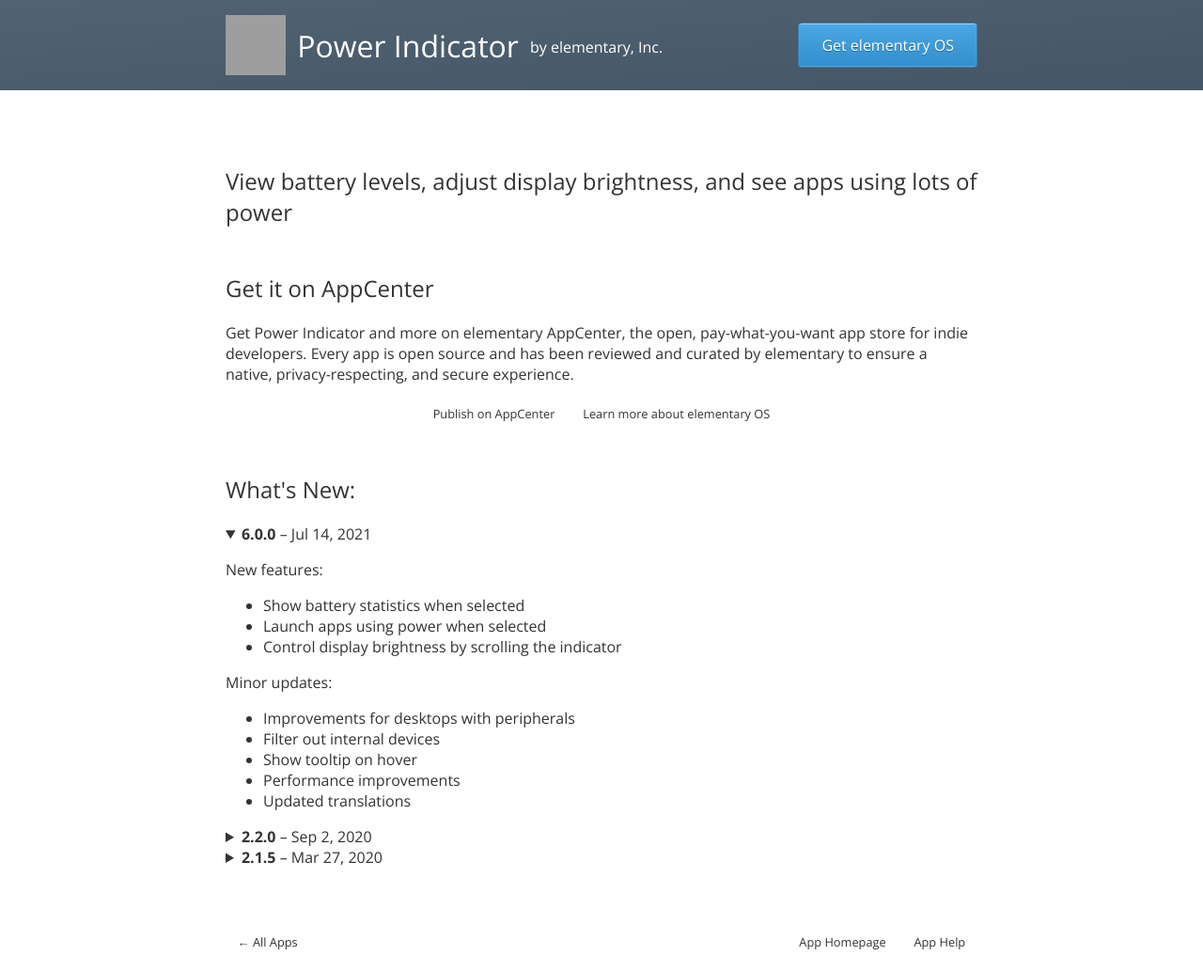
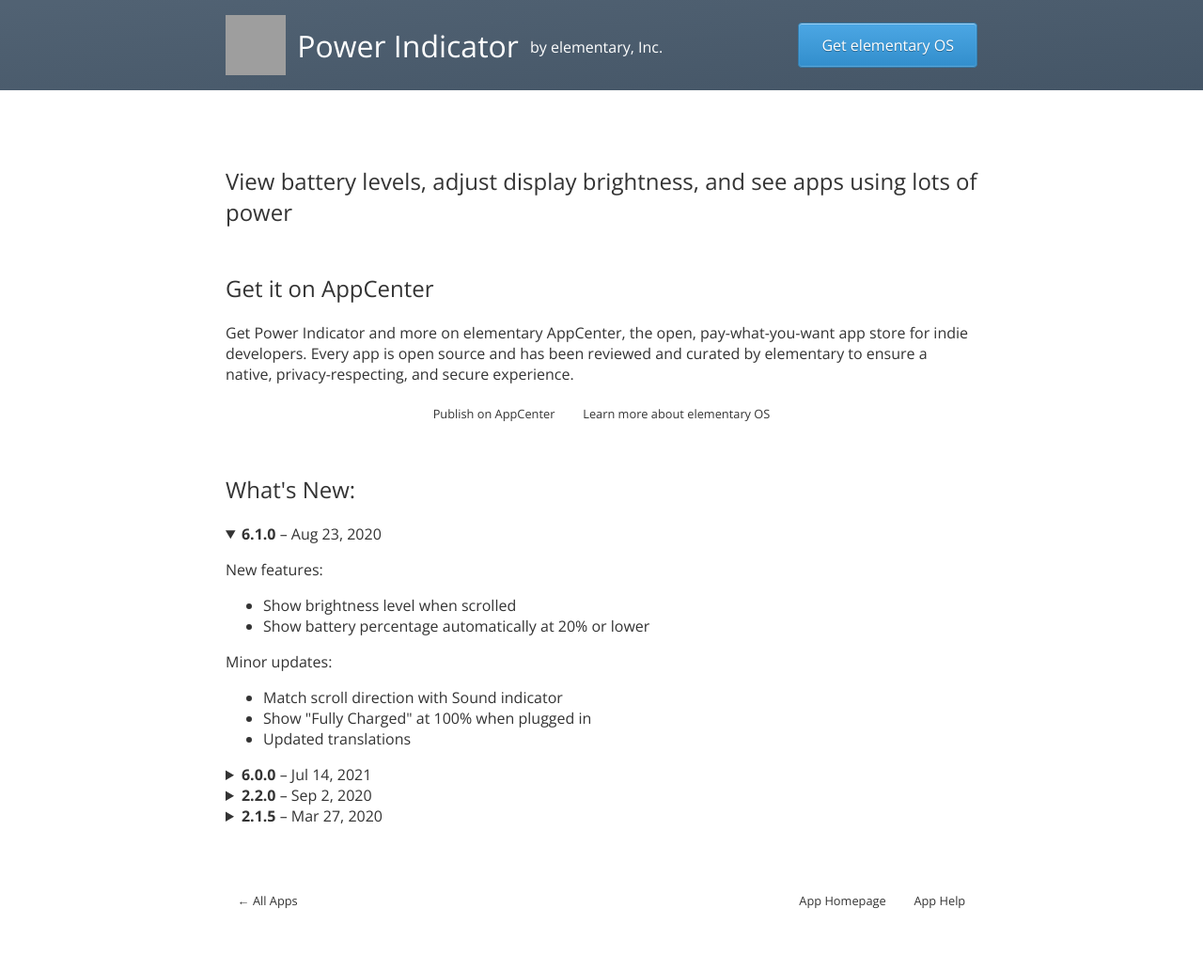
Before and after one commit to elementary/appcenter-web, a Jekyll site: the page built from _apps/wingpanel-indicator-power.md, in a window 1280 px wide. Shown: the whole page at 94% size. Built offline with Jekyll 4.4.1, drawn with Linux system fonts in a browser that asks for light colours; nearby versions of some CDN libraries; after the commit the page ends 989 px from its top, so only the background shows below that; grey boxes are pictures that could not be loaded.

Commit message:
Automatic update of data

```diff
--- a/_apps/wingpanel-indicator-power.md
+++ b/_apps/wingpanel-indicator-power.md
@@ -15,6 +15,30 @@ color:
   primary-text: "#fff"
 price: 0
 releases:
+- version: 6.1.0
+  unix-timestamp: 1598140800
+  description: |-
+    <p>New features:</p>
+
+    <ul>
+
+      <li>Show brightness level when scrolled</li>
+
+      <li>Show battery percentage automatically at 20% or lower</li>
+
+    </ul>
+
+    <p>Minor updates:</p>
+
+    <ul>
+
+      <li>Match scroll direction with Sound indicator</li>
+
+      <li>Show "Fully Charged" at 100% when plugged in</li>
+
+      <li>Updated translations</li>
+
+    </ul>
 - version: 6.0.0
   unix-timestamp: 1626220800
   description: |-
```
Also changed, not shown: _apps/com.github.jeysonflores.hasher.md (added, +38 -0 lines), _apps/io.elementary.installer.md (+2 -0 lines), _apps/switchboard-plug-about.md (+14 -0 lines), _apps/switchboard-plug-power.md (+20 -0 lines).
